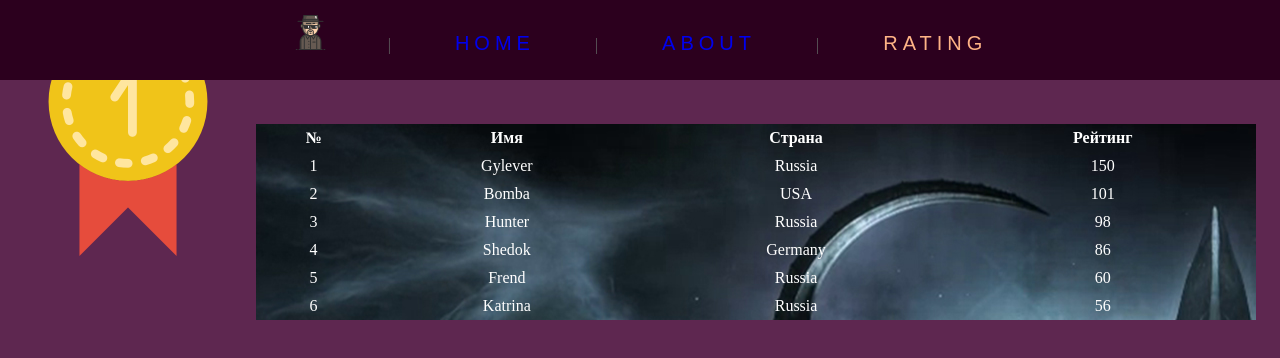
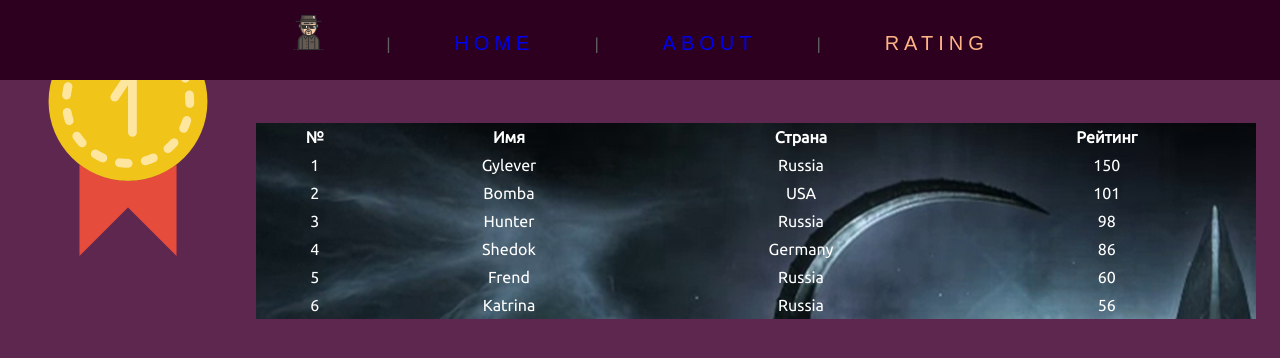
Before and after one commit to Student201562/Web-game, a plain HTML site: page TopListOfGame.html in a window 1280 px wide. Drawn offline with Linux system fonts and the light colour scheme.

Commit message:
Update cssTopListOfGame.css
import font Ubuntu

```diff
--- a/css/cssTopListOfGame.css
+++ b/css/cssTopListOfGame.css
@@ -1,6 +1,9 @@
+@import url('https://fonts.googleapis.com/css?family=Ubuntu');
+
 body{
 margin: 0;
 padding: 0;
+font-family: 'Ubuntu', Arial;
 }
 .classBodyTopListOfGame {
 	background-color: #5E2750;
```
